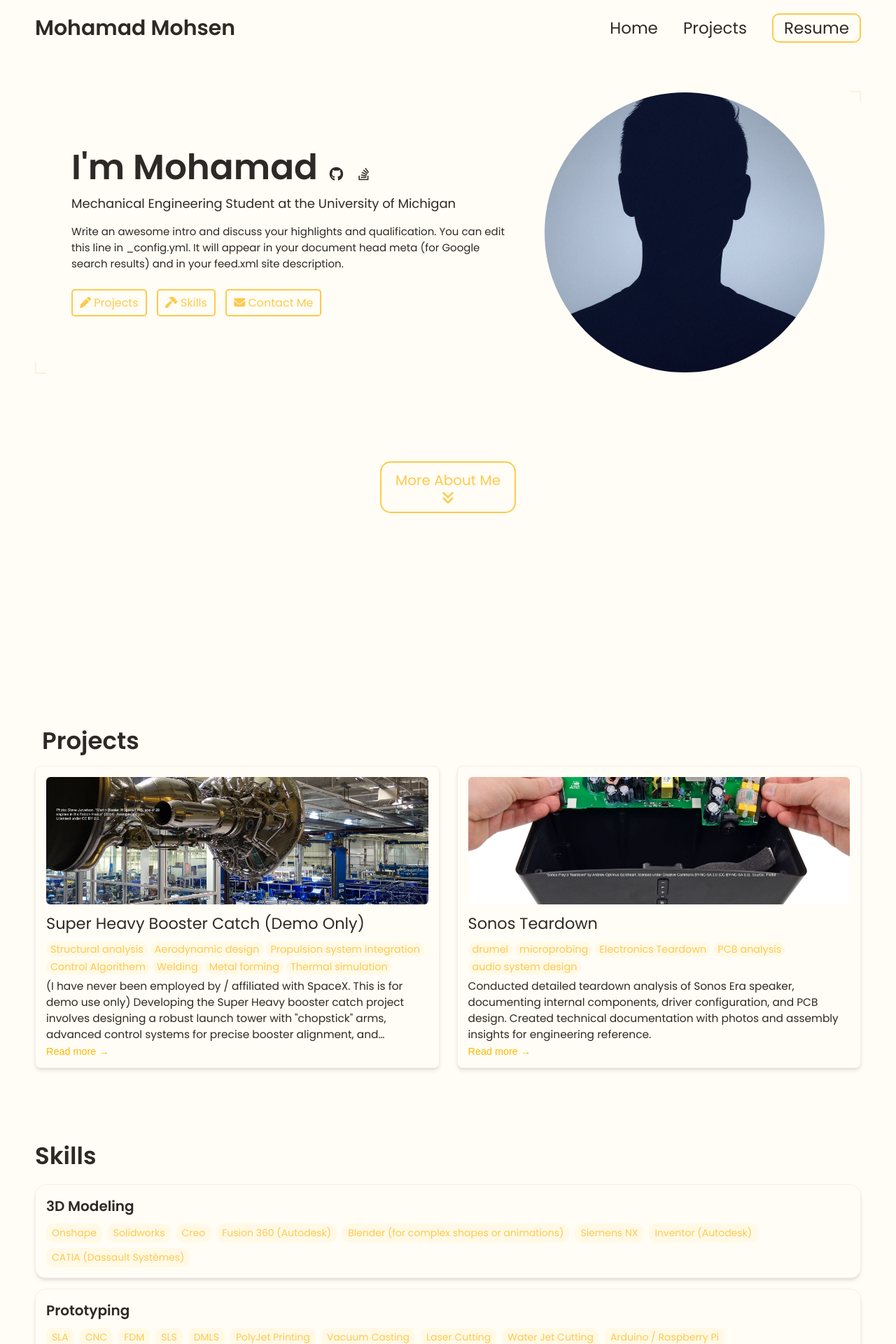
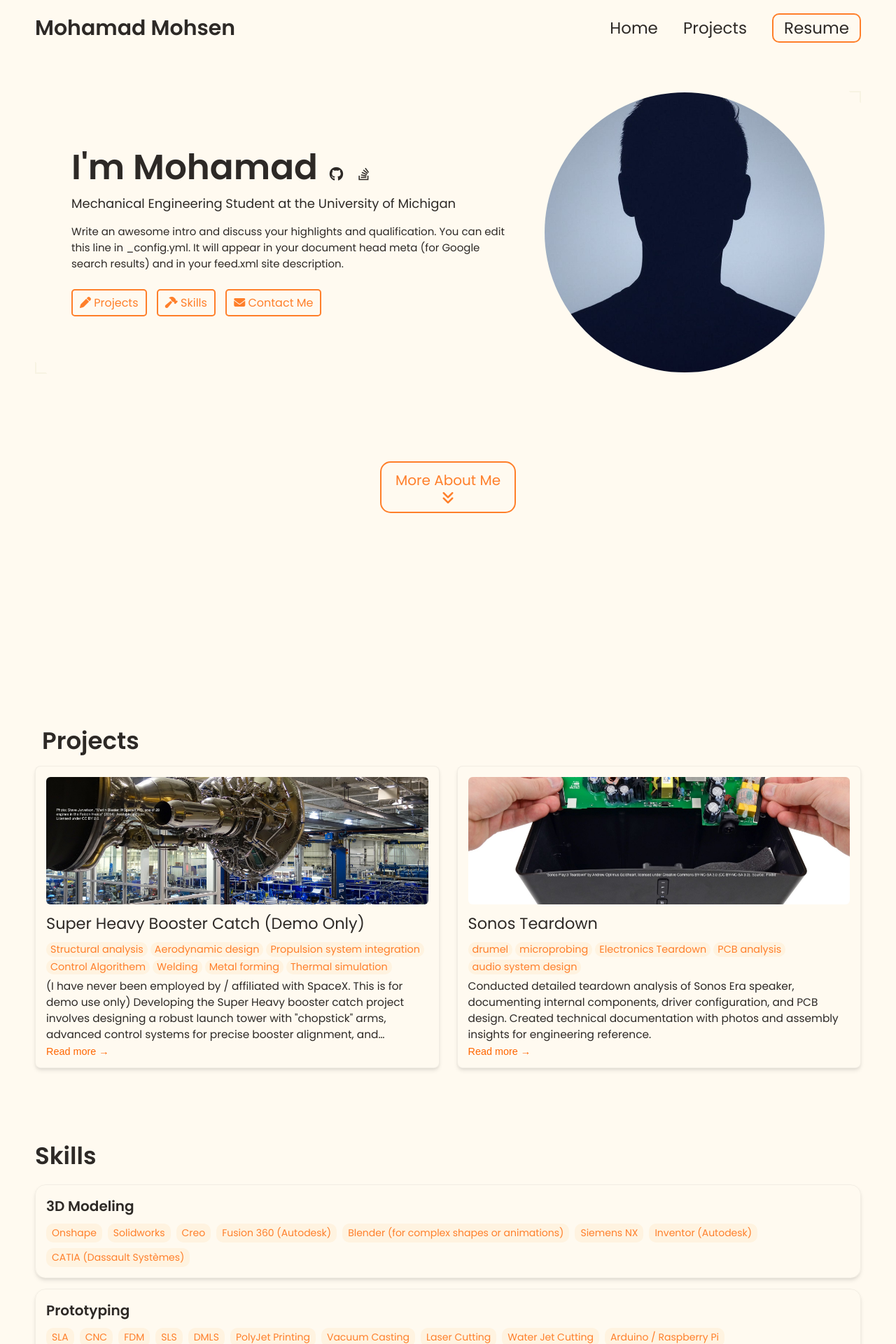
Before and after one commit to mnmohsen/mnmohsen.github.io, a Jekyll site: the page built from index.html, in a window 1280 px wide. Shown: the top 1920 px of the page at 70% size. Built offline with Jekyll 4.4.1, drawn with Linux system fonts in a browser that asks for light colours.

Commit message:
Update _config.yml

```diff
--- a/_config.yml
+++ b/_config.yml
@@ -93,13 +93,13 @@ formspree-key:   https://formspree.io/f/{8-digit key}
 
 
 # Active theme (Updatethis to switch themes). Make sure to keep the indentation the samne.
-colors: # this is the basic theme
+colors: # this is the orange-themed version
   text: "#2d2926"
   border: "#f7f3e3"
-  link: "#ffc94d"
-  highlight: "#ffb800"
-  background: "#fffdf5"
-  light_background: "#fff9e6"
+  link: "#ff7f2a"           # orange shade for links
+  highlight: "#ff6600"      # bright orange for highlights
+  background: "#fffaf0"     # warm light background
+  light_background: "#fff3e0"  # lighter warm orange background
 # A few examples.
 basic theme:
   text: "#1a1c20"
```
